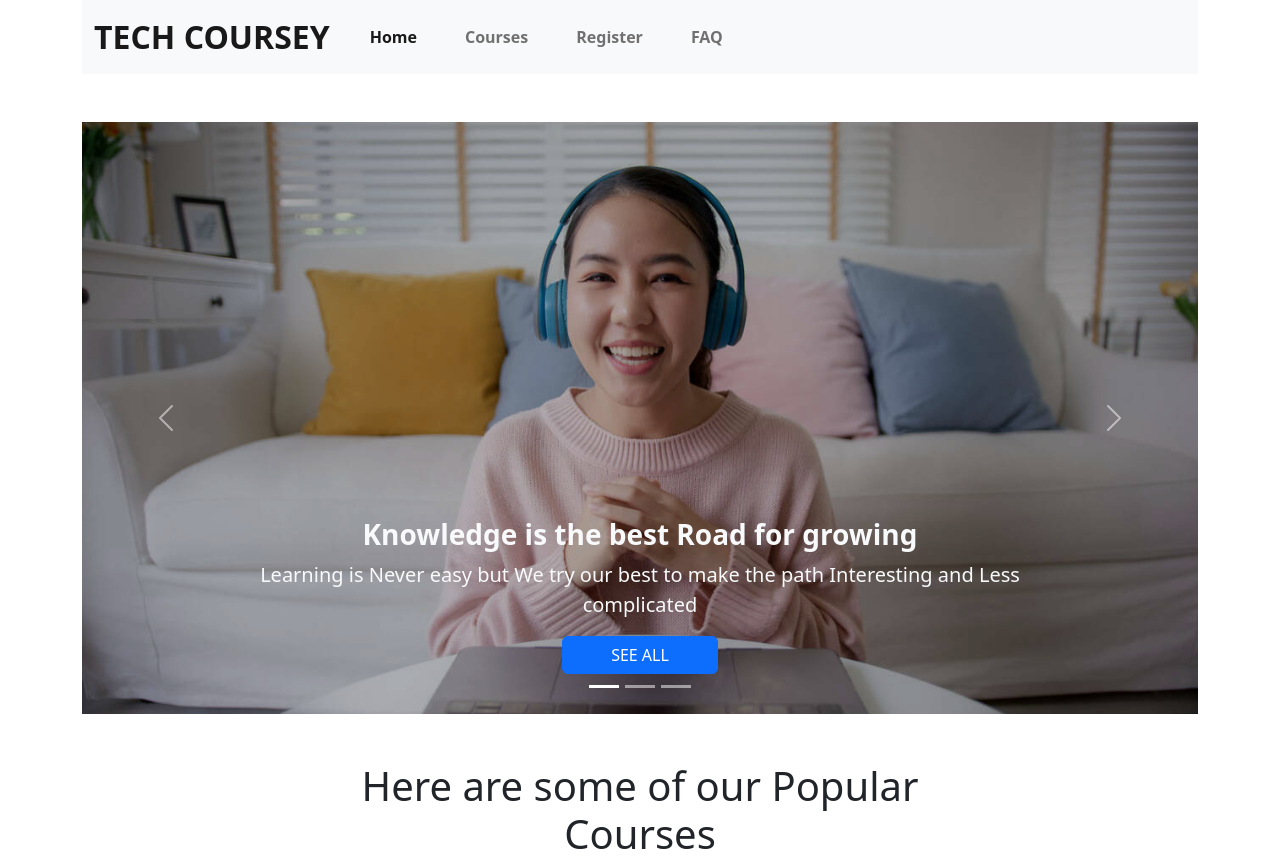
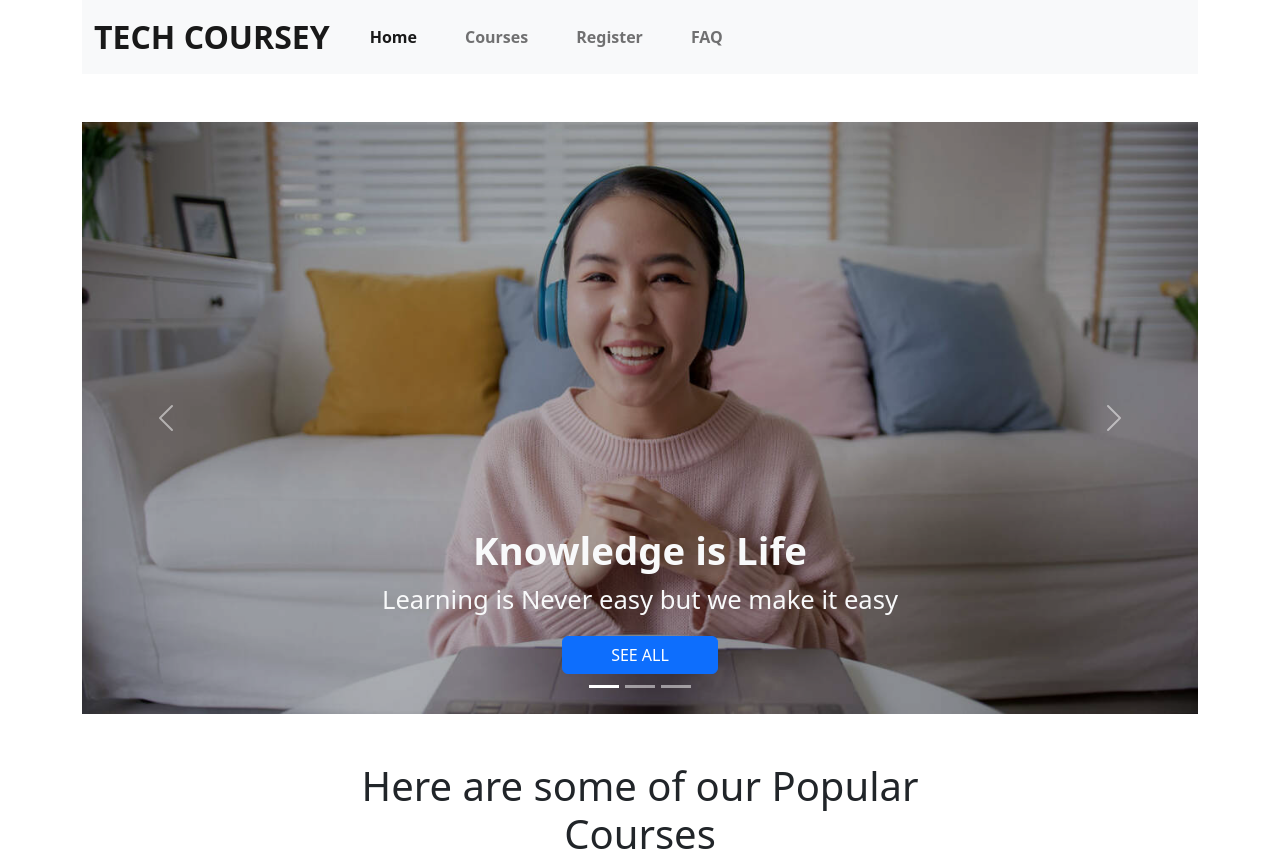
Before and after one commit to evaan321/Assignment-3-Edtech, a plain HTML site: page index.html in a window 1280 px wide. Shown: the top 861 px of the page. Drawn offline with nearby package versions, Linux system fonts and the light colour scheme.

Commit message:
one last push

```diff
--- a/index.html
+++ b/index.html
@@ -103,26 +103,38 @@
         <div class="carousel-item active">
           <img src="images\cover\image.png" class="d-block w-100 " alt="...">
           <div class="carousel-caption  d-md-block ">
-            <h1 class="text-light fw-bold fs-3 ">Knowledge is the best Road for growing</h1>
-            <p class="text-light fw-light fs-5 ">Learning is Never easy but We try our best to make the path Interesting and Less complicated</p>
-            <div class="d-flex justify-content-center"> <button type="button" class="btn btn-primary px-5">SEE ALL</button></div>
+            <div class="mt-5">
+              <h1 style="font-size: 3vw;" class="text-center text-light fw-bold  ">Knowledge is Life</h1>
+              <p style="font-size: 2vw;" class="text-center text-light fw-light  ">Learning is Never easy but we make it easy</p>
+               <button type="button" class="btn btn-primary px-5 ">SEE ALL</button>
+            </div>
+
 
           </div>
         </div>
+      <div class="carousel-inner">
         <div class="carousel-item active">
-          <img src="image (2).png" class="d-block w-100  brightness(0.4) " alt="...">
+          <img src="image (2).png" class="d-block w-100 " alt="...">
           <div class="carousel-caption  d-md-block ">
-            <h1 class="text-light fw-bold fs-3 ">Knowledge is the best Road for growing</h1>
-            <p class="text-light fw-light fs-5 ">Learning is Never easy but We try our best to make the path Interesting and Less complicated</p>
-            <div class="d-flex justify-content-center"> <button type="button" class="btn btn-primary px-5">SEE ALL</button></div>
+            <div class="mt-5">
+              <h1 style="font-size: 3vw;" class="text-center text-light fw-bold  ">Knowledge is Life</h1>
+              <p style="font-size: 2vw;" class="text-center text-light fw-light  ">Learning is Never easy but we make it easy</p>
+               <button type="button" class="btn btn-primary px-5 ">SEE ALL</button>
+            </div>
+
+
           </div>
         </div>
+
         <div class="carousel-item active">
           <img src="image (3).png" class="d-block w-100" alt="...">
-          <div class="carousel-caption  d-md-block ">
-            <h1 class="text-light fw-bold fs-3 "> Knowledge is the best Road for growing</h1>
-            <p class="text-light fw-light fs-5 ">Learning is Never easy but We try our best to make the path Interesting and Less complicated</p>
-            <div class="d-flex justify-content-center"> <button type="button" class="btn btn-primary px-5">SEE ALL</button></div>
+          <div class="carousel-caption  d-md-block d-sm-block ">
+            <div class="mt-5">
+              <h1 style="font-size: 3vw;" class="text-center text-light fw-bold  "> Knowledge is Life</h1>
+              <p style="font-size: 2vw;" class="text-center text-light fw-light  ">Learning is Never easy but we make it easy</p>
+              <div class="d-flex justify-content-center"> <button type="button" class="btn btn-primary px-5">SEE ALL</button></div>
+            </div>
+
           </div>
         </div>
 
```
